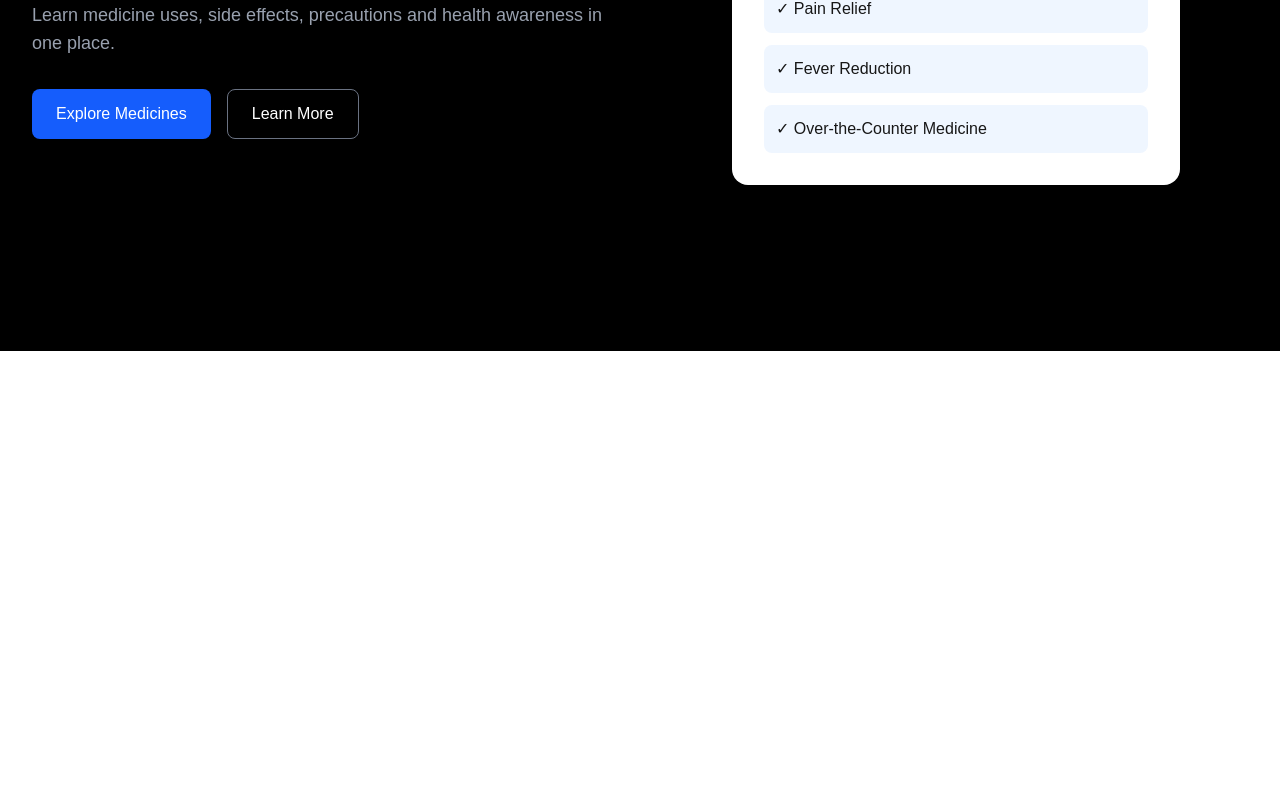
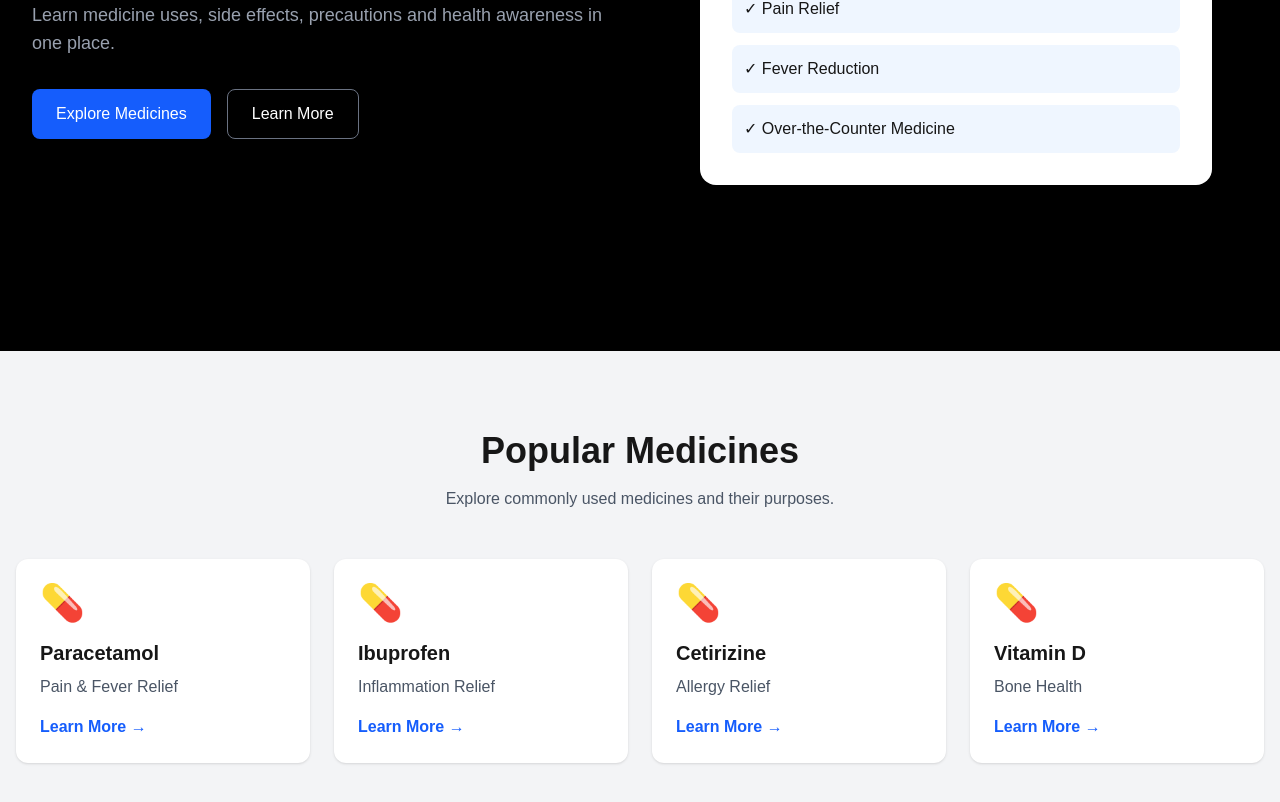
Before and after one commit to Shruthii7/mediwise-sdg3, a Next.js app: page / in a window 1280 px wide. Shown: the part 450-1252 px from the top of the page. Before the commit the page ends 801 px from the top, so only its background shows below. Built offline with nearby package versions, Linux system fonts and the light colour scheme.

Commit message:
Add featured medicines section

```diff
--- a/app/page.tsx
+++ b/app/page.tsx
@@ -1,11 +1,13 @@
 import Navbar from "@/components/Navbar";
 import Hero from "@/components/Hero";
+import FeaturedMedicines from "@/components/FeaturedMedicines";
 
 export default function Home() {
   return (
     <>
       <Navbar />
       <Hero />
+      <FeaturedMedicines />
     </>
   );
 }
--- a/components/FeaturedMedicines.tsx
+++ b/components/FeaturedMedicines.tsx
@@ -0,0 +1,63 @@
+const medicines = [
+  {
+    name: "Paracetamol",
+    use: "Pain & Fever Relief",
+  },
+  {
+    name: "Ibuprofen",
+    use: "Inflammation Relief",
+  },
+  {
+    name: "Cetirizine",
+    use: "Allergy Relief",
+  },
+  {
+    name: "Vitamin D",
+    use: "Bone Health",
+  },
+];
+
+export default function FeaturedMedicines() {
+  return (
+    <section className="py-20 bg-gray-100">
+      <div className="max-w-7xl mx-auto px-4">
+
+        <h2 className="text-4xl font-bold text-center">
+          Popular Medicines
+        </h2>
+
+        <p className="text-center text-gray-600 mt-4">
+          Explore commonly used medicines and their purposes.
+        </p>
+
+        <div className="grid md:grid-cols-2 lg:grid-cols-4 gap-6 mt-12">
+
+          {medicines.map((medicine) => (
+            <div
+              key={medicine.name}
+              className="bg-white rounded-xl shadow p-6"
+            >
+              <div className="text-4xl">
+                💊
+              </div>
+
+              <h3 className="text-xl font-bold mt-4">
+                {medicine.name}
+              </h3>
+
+              <p className="text-gray-600 mt-2">
+                {medicine.use}
+              </p>
+
+              <button className="mt-4 text-blue-600 font-semibold">
+                Learn More →
+              </button>
+            </div>
+          ))}
+
+        </div>
+
+      </div>
+    </section>
+  );
+}
--- a/components/Hero.tsx
+++ b/components/Hero.tsx
@@ -3,13 +3,13 @@ export default function Hero() {
     <section className="min-h-[calc(100vh-64px)] bg-black flex items-center">
       <div className="max-w-7xl mx-auto px-4 sm:px-6 lg:px-8 w-full">
 
-        <div className="grid lg:grid-cols-2 gap-12 items-center">
+        <div className="grid lg:grid-cols-2 gap-8 lg:gap-12 items-center">
 
           {/* LEFT SIDE */}
 
           <div>
 
-            <h1 className="text-white text-5xl md:text-6xl font-bold leading-tight">
+            <h1 className="text-white text-4xl sm:text-5xl lg:text-6xl font-bold leading-tight">
               Understand Your Medicines Better
             </h1>
 
@@ -36,7 +36,7 @@ export default function Hero() {
 
           <div className="flex justify-center">
 
-            <div className="bg-white rounded-2xl shadow-xl p-8 w-full max-w-md">
+            <div className="bg-white rounded-2xl shadow-xl p-8 w-full max-w-lg">
 
               <h3 className="text-xl font-bold text-blue-600">
                 💊 Medicine of the Day
```
